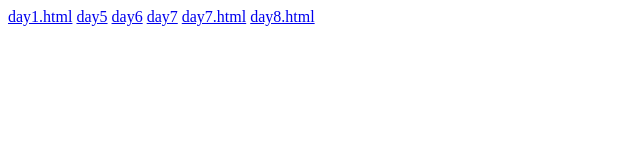
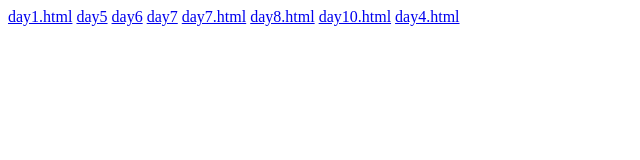
Before and after one commit to chittetivenky/html.daytask, a plain HTML site: page index.html in a window 1280 px wide. Shown: the whole page, without its empty margins (0-640 px from the left). Drawn offline with Linux system fonts and the light colour scheme.

Commit message:
Add links to day10.html and day4.html in index.html

```diff
--- a/index.html
+++ b/index.html
@@ -12,6 +12,8 @@
     <a href="day7/day7.html">day7</a>
     <a href="day7/day7.html">day7.html</a>
      <a href="day8/day8.html">day8.html</a>
+    <a href="day10/day10.html">day10.html</a>
+    <a href="day4/day4.html">day4.html</a>
 
 </body>
 </html>
```
